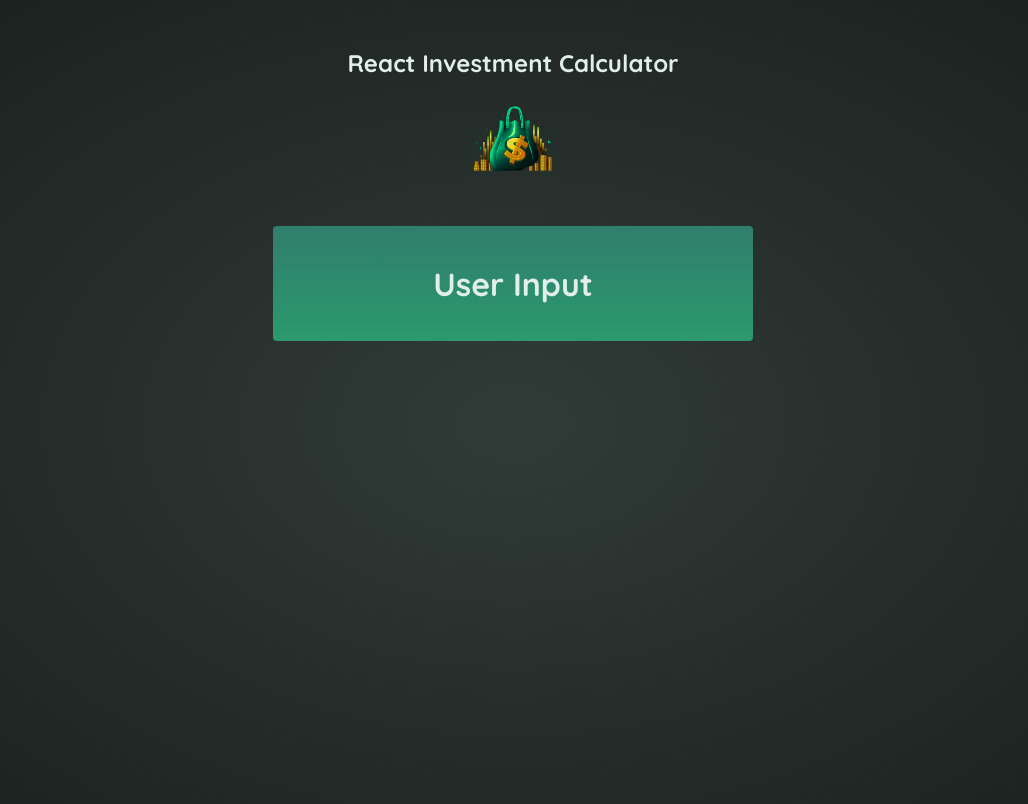
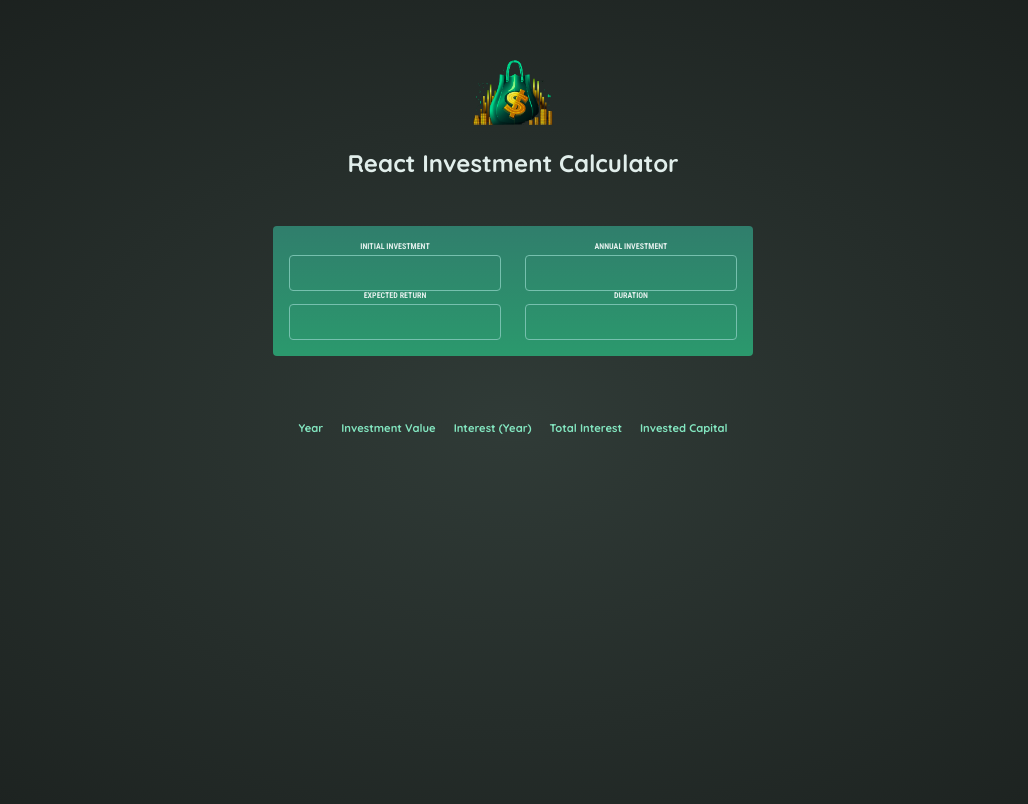
Before and after one commit to wmohammad83/react-investment-calculator, a React (Vite) app: page / in a window 1280 px wide. Shown: the top 804 px of the page, without its empty margins (127-1155 px from the left). Built offline with nearby package versions, Linux system fonts and the light colour scheme.

Commit message:
header, results and user input added

```diff
--- a/src/App.jsx
+++ b/src/App.jsx
@@ -1,12 +1,13 @@
 import Header from "./components/Header/Header"
 import UserInput from "./components/UserInput/UserInput"
-
+import Result from "./components/Result/Result"
 
 function App() {
   return (
     <>
     <Header />
     <UserInput />
+    <Result />
     </>
   )
 }
--- a/src/components/Header/Header.jsx
+++ b/src/components/Header/Header.jsx
@@ -3,8 +3,8 @@
 export default function Header() {
     return (
         <header id='header'>
+            <img src={Logo} alt="" srcset="" />
             <h1>React Investment Calculator</h1>
-            <img src={Logo} alt="" srcset="" />
         </header>
     )
 }
--- /dev/null
+++ b/src/components/Result/Result.jsx
@@ -0,0 +1,20 @@
+export default function Result() {
+    return (
+        <div className="center">
+           <table id="result">
+            <thead>
+                <tr>
+                    <th>Year</th>
+                    <th>Investment Value</th>
+                    <th>Interest (Year)</th>
+                    <th>Total Interest</th>
+                    <th>Invested Capital</th>
+                </tr>
+            </thead>
+            <tbody>
+
+            </tbody>
+           </table>
+        </div>
+    )
+}
--- a/src/components/UserInput/UserInput.jsx
+++ b/src/components/UserInput/UserInput.jsx
@@ -1,7 +1,37 @@
 export default function UserInput() {
-    return (
-        <div id="user-input" className="center">
-            <h1>User Input</h1>
+  return (
+    <div id="user-input" className="center">
+      <div className="input-group">
+        <div className="">
+          <label id="" htmlFor="initial-investment">
+            Initial Investment
+          </label>
+          <input id="initial-investment" type="number" />
         </div>
-    )
+
+        <div className="">
+          <label id="" htmlFor="annual-investment">
+            Annual Investment
+          </label>
+          <input id="annual-investment" type="number" />
+        </div>
+      </div>
+
+      <div className="input-group">
+        <div className="">
+          <label id="" htmlFor="expected-return">
+            Expected Return
+          </label>
+          <input id="expected-return" type="number" />
+        </div>
+
+        <div className="">
+          <label id="" htmlFor="duration">
+            Duration
+          </label>
+          <input id="duration" type="number" />
+        </div>
+      </div>
+    </div>
+  );
 }
```
